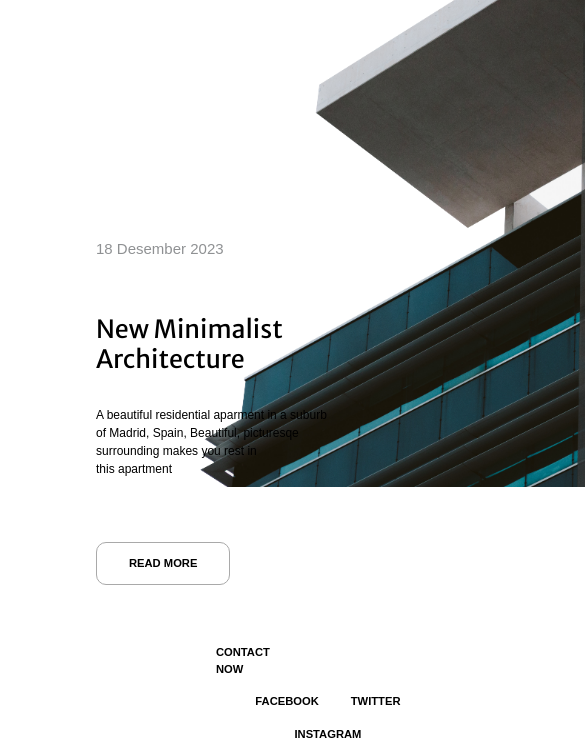
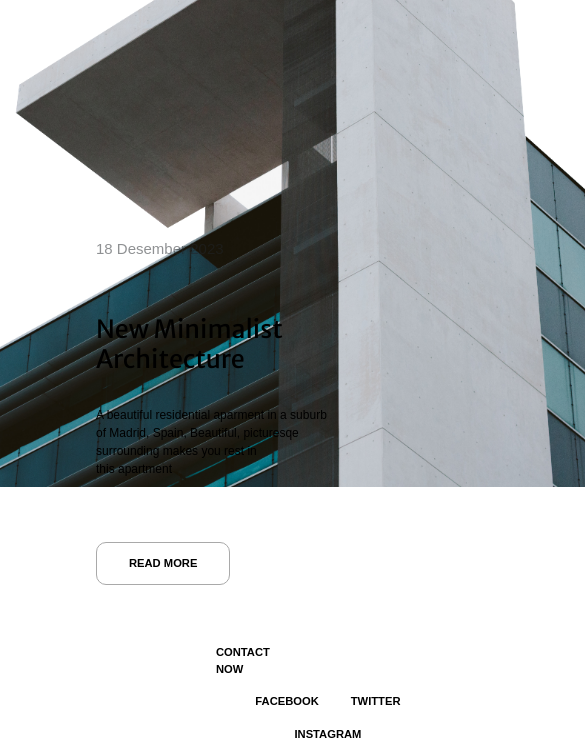
Before and after one commit to shanuka55/Elzian_Agro_Internship-Task, a plain HTML site: page src/index.html in a window 390 px wide. Shown: the part 143-894 px from the top of the page, 585 px wide, since content can reach past the window. Drawn offline with nearby package versions, Linux system fonts and the light colour scheme; a web font is replaced by a local one.

Commit message:
started mobile large size responsive

```diff
--- a/src/CSS/Home.css
+++ b/src/CSS/Home.css
@@ -197,6 +197,15 @@ h1,h4,p,a{
 }
 
 
-@media screen and (max-width: 768px){
+@media screen and (max-width: 425px){
+
+
+    .image{
+        width: 700px;
+        height: 600px;
+        left: -100px;
+        bottom: 110px;
+    }
+
 
 }
```
